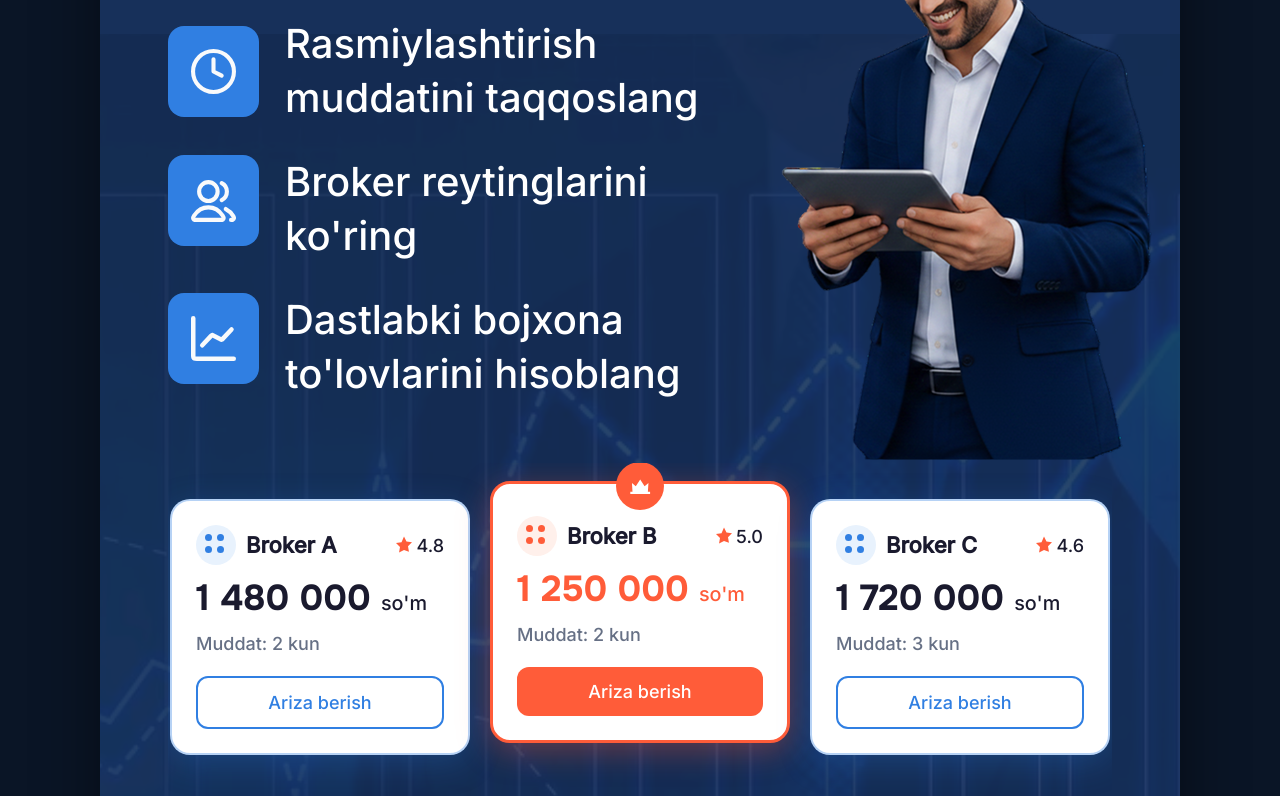
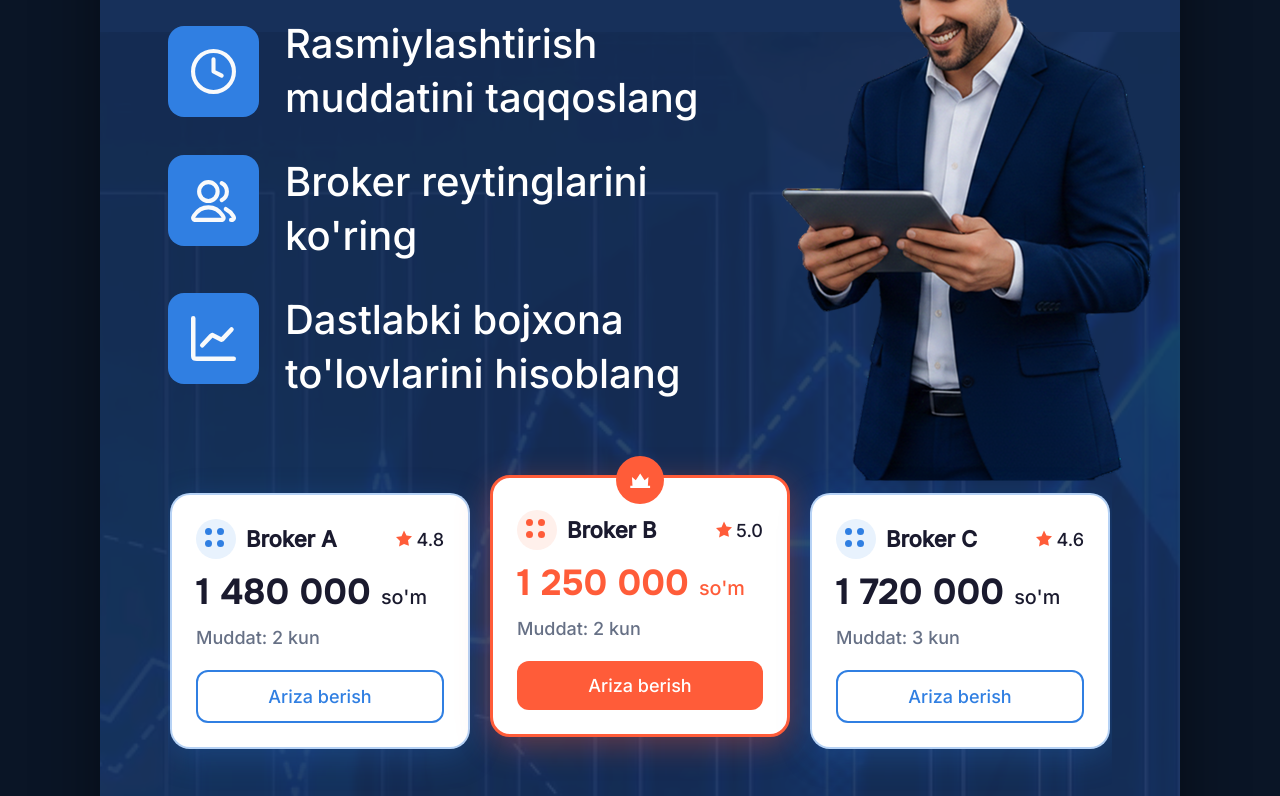
Before and after one commit to AhmadjonMurodullayev/smm, a plain HTML site: page index.html in a window 1280 px wide. Shown: the part 758-1554 px from the top of the page. Drawn offline with Linux system fonts and the light colour scheme.

Commit message:
nimadir qildim

```diff
--- a/index.html
+++ b/index.html
@@ -7,7 +7,7 @@
   <link rel="preconnect" href="https://fonts.googleapis.com">
   <link rel="preconnect" href="https://fonts.gstatic.com" crossorigin>
   <link href="https://fonts.googleapis.com/css2?family=Inter:wght@500&family=Onest:wght@500;600;700;900&display=swap" rel="stylesheet">
-  <link rel="stylesheet" href="styles.css?v=3">
+  <link rel="stylesheet" href="styles.css?v=8">
 </head>
 <body>
   <div class="page">
--- a/styles.css
+++ b/styles.css
@@ -243,15 +243,7 @@ button { font: inherit; cursor: pointer; border: none; background: none; }
 .hero__body {
   position: relative;
   z-index: 1;
-  min-height: 52vw;
   margin-bottom: 0;
-}
-
-@media (min-width: 1080px) {
-  .hero__body {
-    min-height: 560px;
-    margin-bottom: 0;
-  }
 }
 
 /* Checklist — 6178:206 */
@@ -338,10 +330,11 @@ button { font: inherit; cursor: pointer; border: none; background: none; }
   .checklist--hero .checklist__item p { font-size: 40px; }
 }
 
-/* Hero photo — 6155:18828, katta, o‘ng tomonda */
+/* Hero photo — 6155:18828, katta, o‘ng tomonda, Broker C ustiga tegib */
 .hero__photo {
   position: absolute;
-  top: -5.6vw;
+  top: auto;
+  bottom: calc(-3.7vw - 4.2vw + 0.55vw);
   right: -6.3vw;
   width: 58.7vw;
   max-width: 634px;
@@ -351,7 +344,7 @@ button { font: inherit; cursor: pointer; border: none; background: none; }
 
 @media (min-width: 1080px) {
   .hero__photo {
-    top: -60px;
+    bottom: -80px;
     right: -68px;
     width: 634px;
   }
@@ -372,9 +365,10 @@ button { font: inherit; cursor: pointer; border: none; background: none; }
   align-items: flex-end;
   justify-content: center;
   gap: 1.85vw;
-  margin-top: 2.8vw;
-  padding: 2.8vw 0 4.6vw;
+  margin-top: 3.7vw;
+  padding: 4.2vw 0 4.6vw;
   overflow-x: auto;
+  overflow-y: visible;
   scroll-snap-type: x mandatory;
   -webkit-overflow-scrolling: touch;
   scrollbar-width: none;
@@ -383,7 +377,7 @@ button { font: inherit; cursor: pointer; border: none; background: none; }
 .cards::-webkit-scrollbar { display: none; }
 
 @media (min-width: 1080px) {
-  .cards { gap: 20px; margin-top: 24px; padding: 30px 0 50px; }
+  .cards { gap: 20px; margin-top: 40px; padding: 46px 0 50px; }
 }
 
 .card {
```
